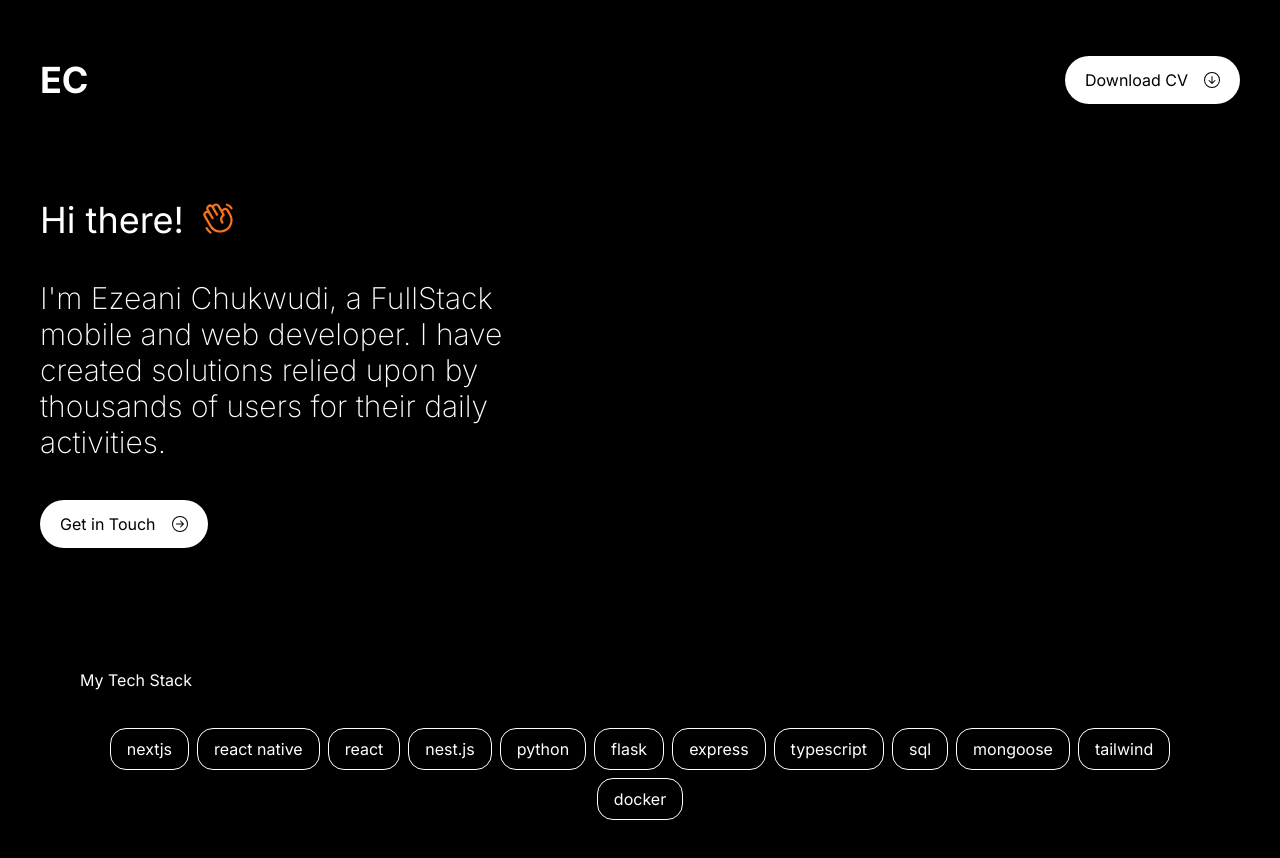
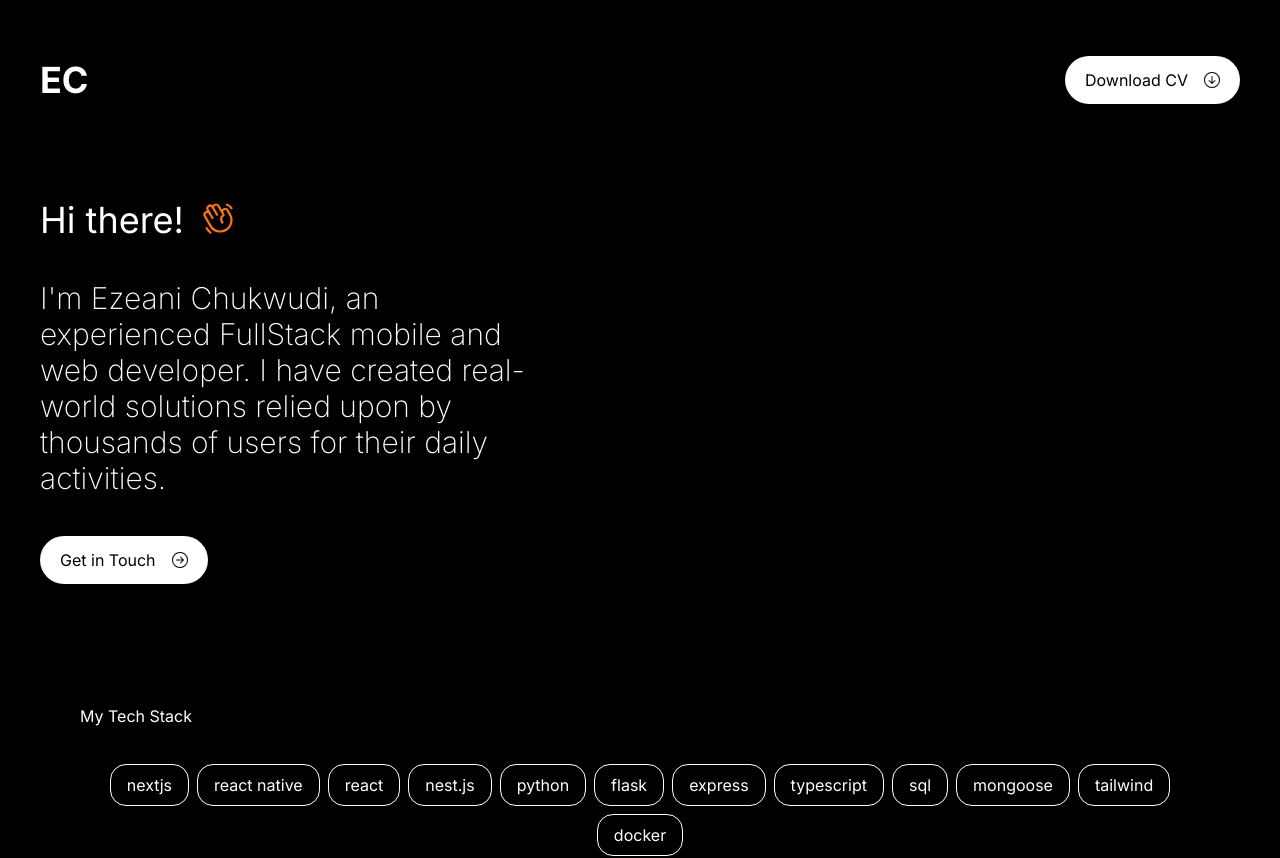
Before and after one commit to EzeaniChucks/my_profile, a Next.js app: page / in a window 1280 px wide. Shown: the top 858 px of the page. Built offline with nearby package versions, Linux system fonts and the light colour scheme.

Commit message:
added downloadable cv and attached email link to Get In Touch button

```diff
--- a/src/app/components/intro.tsx
+++ b/src/app/components/intro.tsx
@@ -7,9 +7,9 @@ const Intro = () => {
       <h2 className="flex gap-4 text-white text-4xl">
         Hi there! <PiHandWaving className="text-orange-500" />
       </h2>
-      <h3 className="text-white max-w-[500px] text-2xl md:text-3xl font-extralight">
+      <h3 className="text-white max-w-[500px] text-xl md:text-3xl font-extralight">
         {
-          "I'm Ezeani Chukwudi, a FullStack mobile and web developer. I have created solutions relied upon by thousands of users for their daily activities."
+          "I'm Ezeani Chukwudi, an experienced FullStack mobile and web developer. I have created real-world solutions relied upon by thousands of users for their daily activities."
         }
       </h3>
       <a href="mailto:concord_chucks2@yahoo.com">
```
